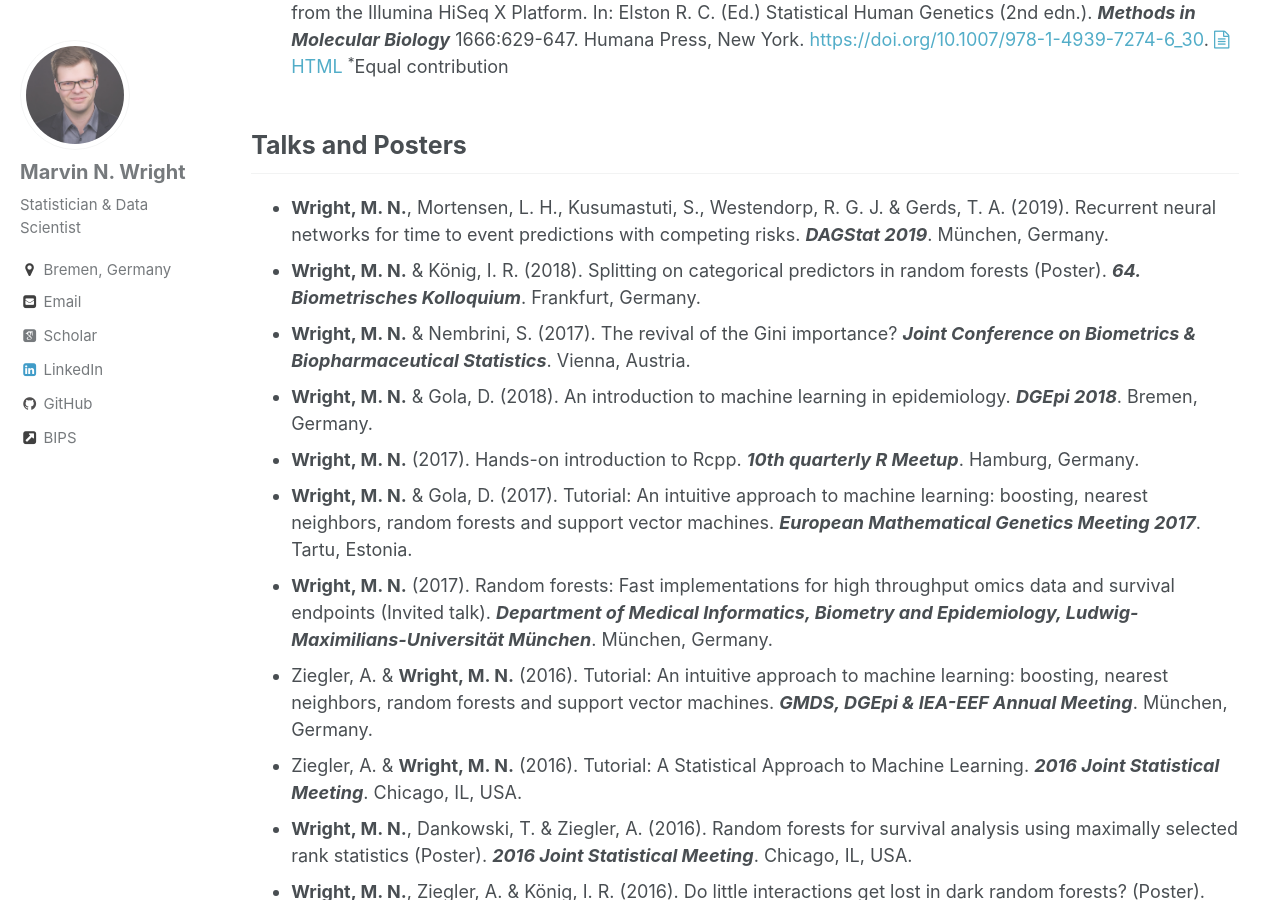
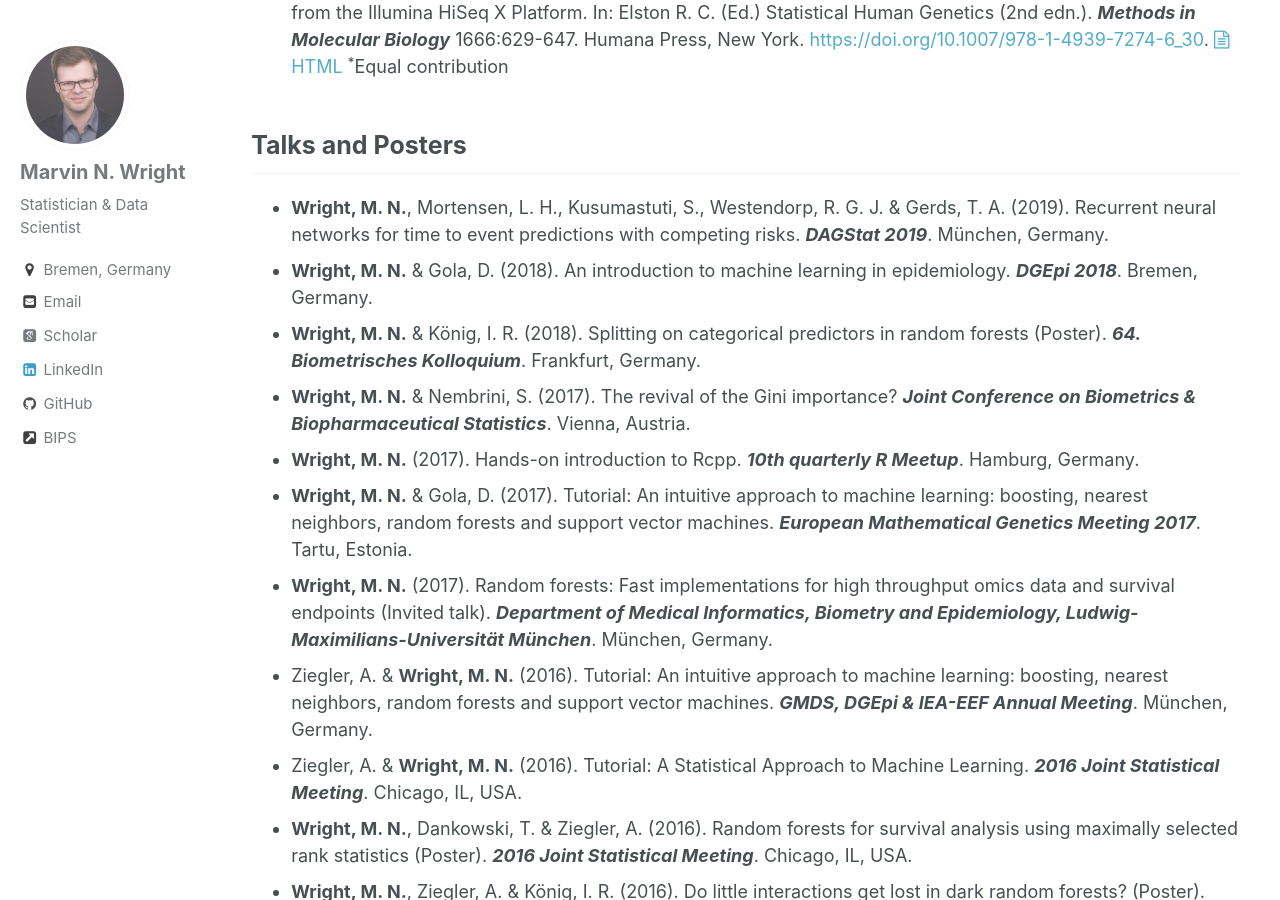
Before and after one commit to mnwright/mnwright.github.io, a Jekyll site: the page built from _pages/publications.md, in a window 1280 px wide and 900 px high, scrolled down 2367 px. Built offline with Jekyll 4.4.1, drawn with Linux system fonts in a browser that asks for light colours; some web fonts are replaced.

Commit message:
fix order

```diff
--- a/_pages/publications.md
+++ b/_pages/publications.md
@@ -36,9 +36,9 @@ Most papers are freely available (<i class="fa fa-file-pdf-o"></i>PDF links). Ju
 
 ## Talks and Posters
 * {:.pub} **Wright, M. N.**, Mortensen, L. H., Kusumastuti, S., Westendorp, R. G. J. & Gerds, T. A. (2019). Recurrent neural networks for time to event predictions with competing risks. ***DAGStat 2019***. München, Germany.
+* {:.pub} **Wright, M. N.** & Gola, D. (2018). An introduction to machine learning in epidemiology. ***DGEpi 2018***. Bremen, Germany.
 * {:.pub} **Wright, M. N.** & König, I. R. (2018). Splitting on categorical predictors in random forests (Poster). ***64. Biometrisches Kolloquium***. Frankfurt, Germany.
 * {:.pub} **Wright, M. N.** & Nembrini, S. (2017). The revival of the Gini importance? ***Joint Conference on Biometrics & Biopharmaceutical Statistics***. Vienna, Austria.
-* {:.pub} **Wright, M. N.** & Gola, D. (2018). An introduction to machine learning in epidemiology. ***DGEpi 2018***. Bremen, Germany.
 * {:.pub} **Wright, M. N.**  (2017). Hands-on introduction to Rcpp. ***10th quarterly R Meetup***. Hamburg, Germany.
 * {:.pub} **Wright, M. N.** & Gola, D. (2017). Tutorial: An intuitive approach to machine learning: boosting, nearest neighbors, random forests and support vector machines. ***European Mathematical Genetics Meeting 2017***. Tartu, Estonia.
 * {:.pub} **Wright, M. N.** (2017). Random forests: Fast implementations for high throughput omics data and survival endpoints (Invited talk). ***Department of Medical Informatics, Biometry and Epidemiology, Ludwig-Maximilians-Universität München***. München, Germany.
```
